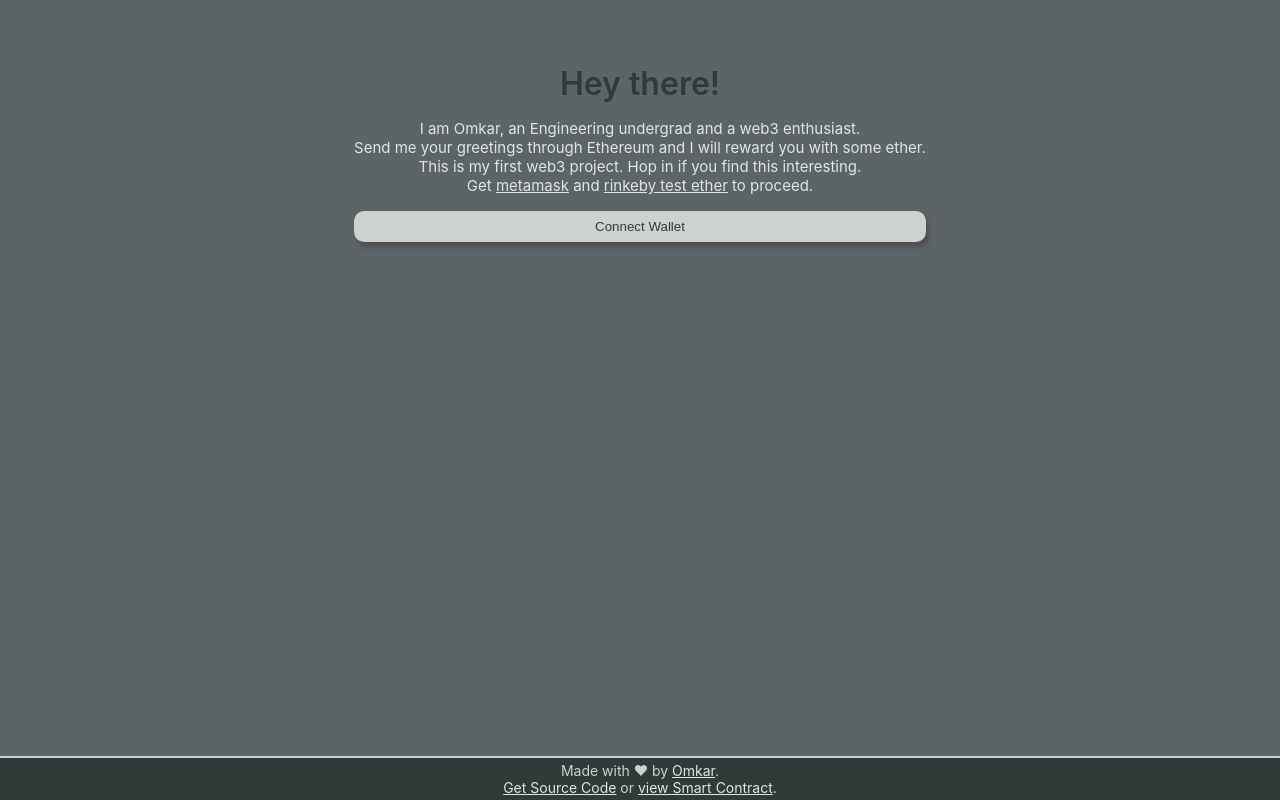
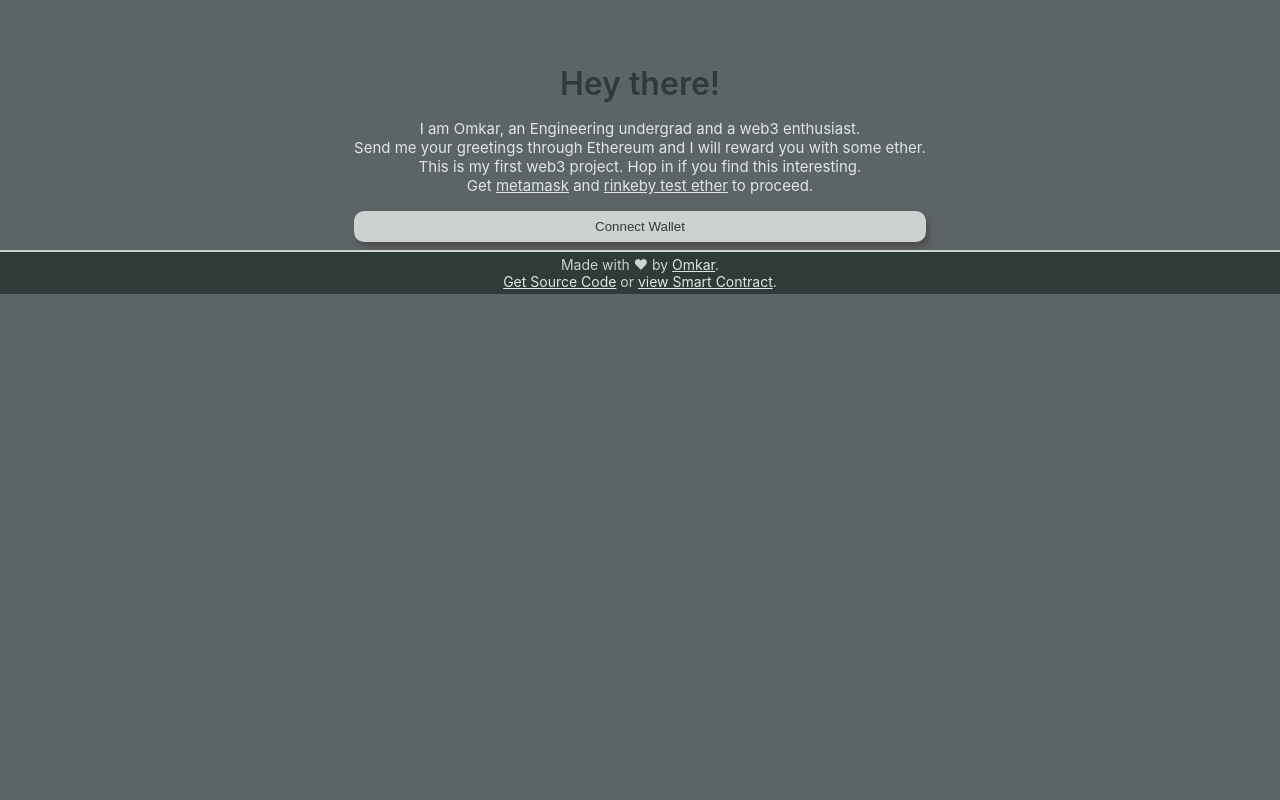
Before and after one commit to Omkarganjale/WavePortal, a React (Create React App) app: page / in a window 1280 px wide. Built offline with nearby package versions, Linux system fonts and the light colour scheme; the HTML template or start-up script is replaced by a standard one.

Commit message:
fix footer overlap

```diff
--- a/src/App.css
+++ b/src/App.css
@@ -118,6 +118,7 @@ a{
 
 .footer {
     margin:0;
+    margin-top: 0.5rem;
     background-color: #2F3B39;
     border-top:2px solid #CCD2D0;
     width: 100%;
@@ -125,6 +126,6 @@ a{
     color: #CCD2D0;
     font-size: 14px;
     text-align : center;
-    position: absolute;
+    position: relative;
     padding: 0.3em 0 0.3em 0;
 }
```
